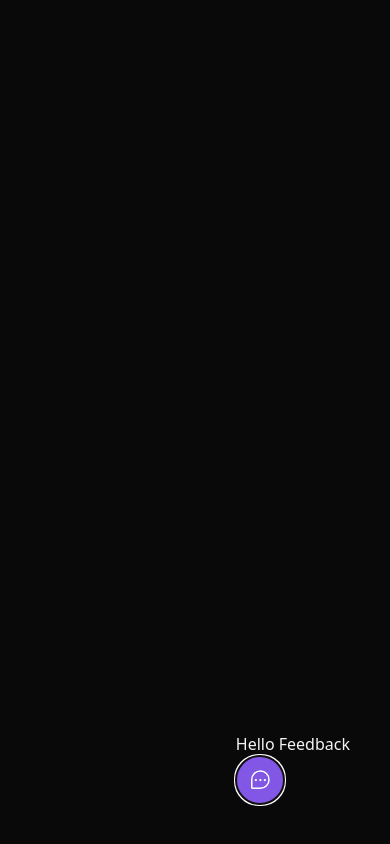
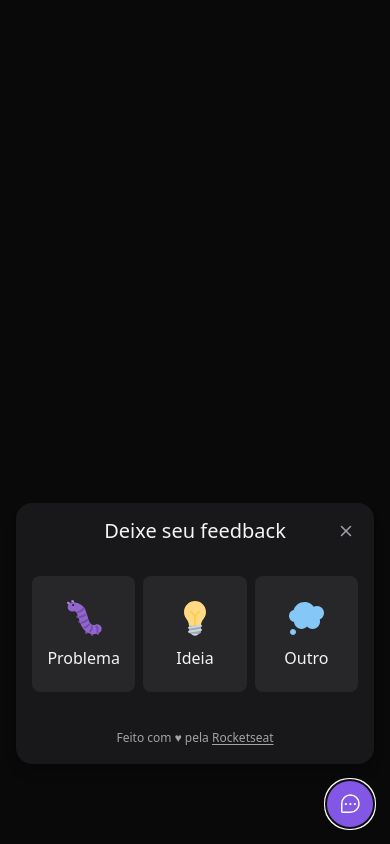
Before and after one commit to Fekleite/feedget-web, a React (Vite) app: page / in a window 390 px wide. Both pictures are taken after a click on the button "Feedback". Built offline with nearby package versions, Linux system fonts and the light colour scheme.

Commit message:
feat: create widget form component

```diff
--- a/src/components/Widget.tsx
+++ b/src/components/Widget.tsx
@@ -1,12 +1,13 @@
 import { Popover } from '@headlessui/react'
 
 import { ChatTeardropDots } from 'phosphor-react';
+import { WidgetForm } from './WidgetForm';
 
 export function Widget() {
   return (
-    <Popover className='absolute bottom-10 right-10'>
+    <Popover className='absolute bottom-4 right-4 md:bottom-10 md:right-10 flex flex-col items-end'>
       <Popover.Panel>
-        <p>Hello Feedback</p>
+        <WidgetForm />
       </Popover.Panel>
 
       <Popover.Button
--- /dev/null
+++ b/src/components/WidgetForm/index.tsx
@@ -0,0 +1,77 @@
+import { useState } from "react";
+
+import { FeedbackTypeStep } from "./Steps/FeedbackTypeStep";
+import { FeedbackContentStep } from "./Steps/FeedbackContentStep";
+import { FeedbackSuccessStep } from "./Steps/FeedbackSuccessStep";
+
+import bugImageUrl from "../../assets/bug.svg";
+import ideaImageUrl from "../../assets/idea.svg";
+import thoughtImageUrl from "../../assets/thought.svg";
+
+export const feedbackTypes = {
+  BUG: {
+    title: 'Problema',
+    image: {
+      source: bugImageUrl,
+      alt: 'Imagem de um inseto'
+    },
+    placeholder: 'Algo não está funcionando bem? Queremos corrigir. Conte com detalhes o que está acontecendo...'
+  },
+  IDEA: {
+    title: 'Ideia',
+    image: {
+      source: ideaImageUrl,
+      alt: 'Imagem de uma lâmpada'
+    },
+    placeholder: 'Teve uma ideia de melhoria ou de nova funcionalidade? Conta pra gente!'
+  },
+  THOUGHT: {
+    title: 'Outro',
+    image: {
+      source: thoughtImageUrl,
+      alt: 'Imagem de uma nuvem de pensamento'
+    },
+    placeholder: 'Queremos te ouvir. O que você gostaria de nos dizer? '
+  },
+}
+
+export type FeedbackType = keyof typeof feedbackTypes;
+
+export function WidgetForm() {
+  const [feedbackType, setFeedbackType] = useState<FeedbackType | null>(null);
+  const [feedbackSent, setFeedbackSent] = useState(false);
+
+  function handleRestartFeedback() {
+    setFeedbackType(null);
+    setFeedbackSent(false);
+  }
+
+  return (
+    <div className="bg-zinc-900 p-4 relative rounded-2xl mb-4 flex flex-col items-center shadow-lg w-[calc(100vw-2rem)] md:w-auto">
+
+      {feedbackSent ? (
+        <FeedbackSuccessStep
+          onFeedbackRestartRequest={handleRestartFeedback}
+        />
+      ) : (
+        <>
+          {!feedbackType ? (
+            <FeedbackTypeStep onFeedbackTypeChanged={setFeedbackType} />
+          ) : (
+            <FeedbackContentStep
+              feedbackType={feedbackType}
+              onFeedbackRestartRequest={handleRestartFeedback}
+              onFeedbackSent={() => setFeedbackSent(true)}
+            />
+          )}
+        </>
+      )}
+
+      <footer>
+        <span className="text-xs text-neutral-400">
+          Feito com ♥ pela <a className="underline underline-offset-2" href="https://rocketseat.com.br">Rocketseat</a>
+        </span>
+      </footer>
+    </div>
+  )
+}
```
